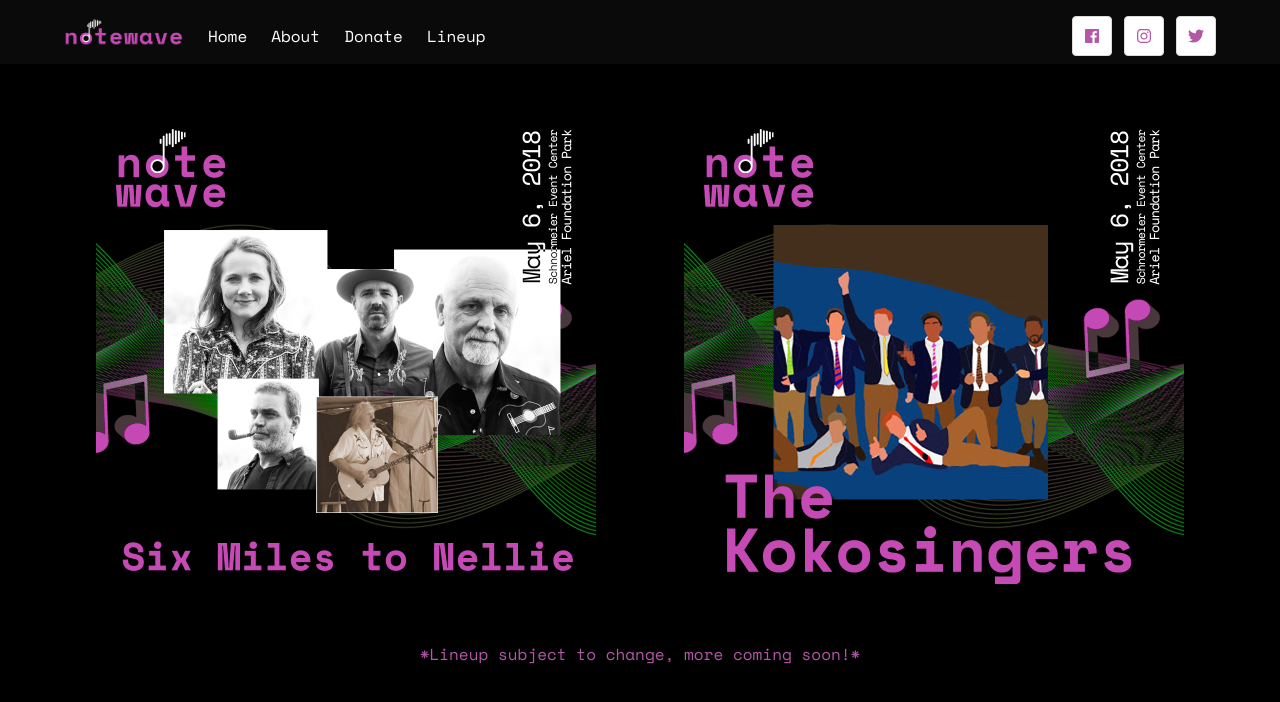
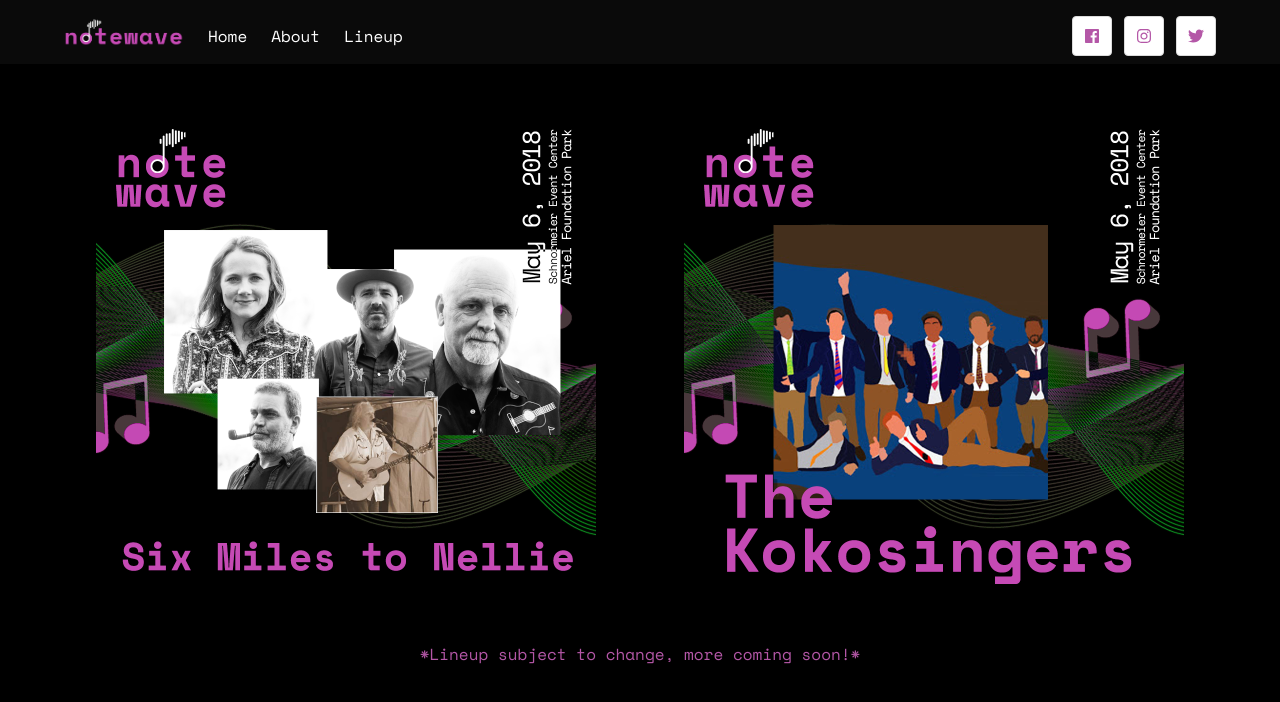
Before and after one commit to milesshebar/notewavefest.com, a plain HTML site: page lineup/index.html in a window 1280 px wide. Drawn offline with nearby package versions, Linux system fonts and the light colour scheme.

Commit message:
remove donate link from sidebar

```diff
--- a/lineup/index.html
+++ b/lineup/index.html
@@ -53,15 +53,9 @@
           <a class="navbar-item" href="/about/">
             About
           </a>
-          <a class="navbar-item" target="_blank" rel="noopener" href="https://www.gofundme.com/notewave-science-of-sound-festival">
-            Donate
-          </a>
           <a class="navbar-item" href="/lineup/">
             Lineup
           </a>
-          <!--<a class="navbar-item" href="/faq/">
-            FAQ
-          </a>-->
         </div>
 
         <div class="navbar-end">
```
Also changed, not shown: about/index.html (+0 -3 lines), index.html (+0 -3 lines).
